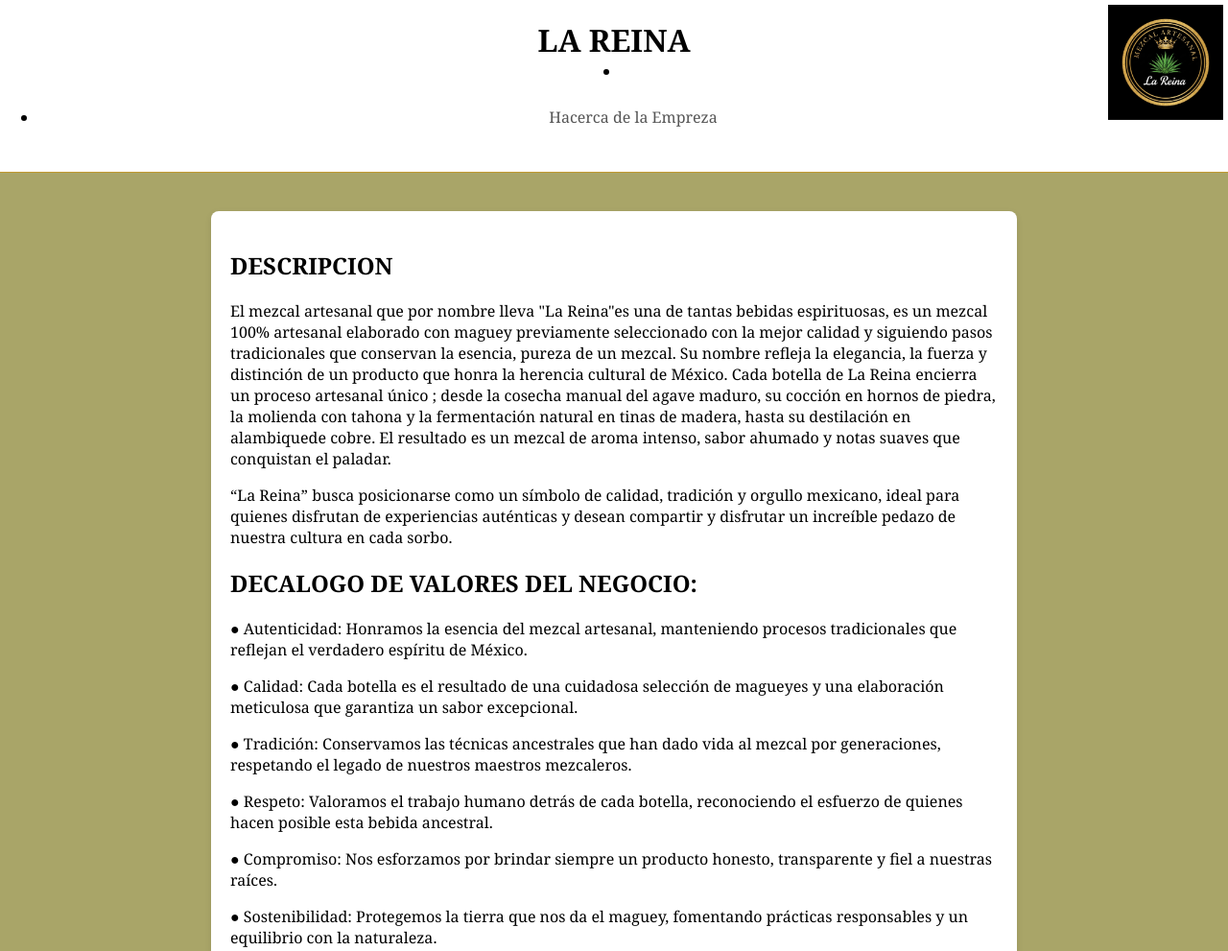
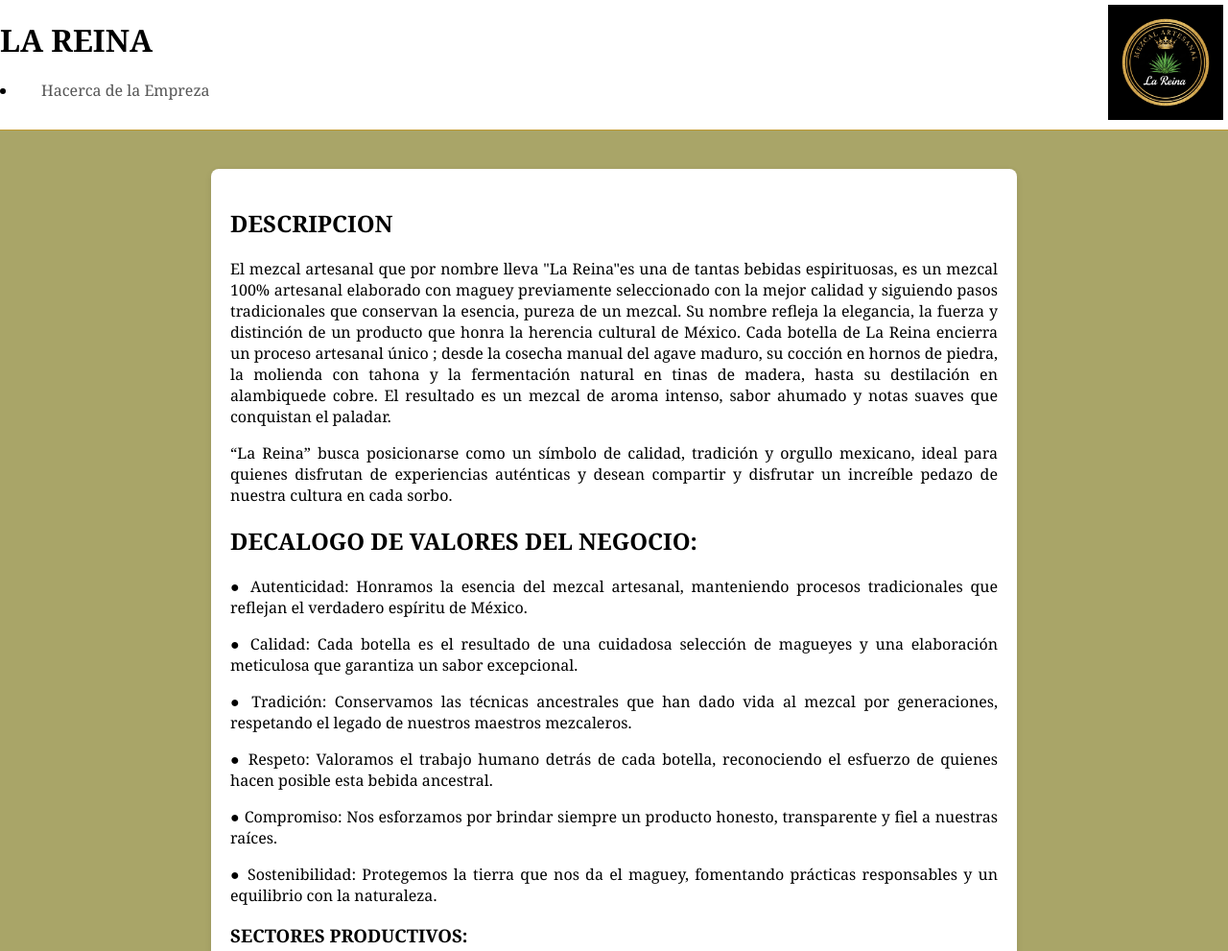
Before and after one commit to sntiago426-del/sntiago426-del.github.io, a plain HTML site: page index.html in a window 1280 px wide. Shown: the top 991 px of the page at 96% size. Drawn offline with Linux system fonts and the light colour scheme.

Commit message:
Add files via upload

```diff
--- a/index.html
+++ b/index.html
@@ -7,15 +7,14 @@
   body { margin:0; background: #5e5109a6; }
   /* Imagen fija en la esquina superior derecha */
   .esquina {
-    position: fixed;   /* Se mantiene aunque hagas scroll */
-    top: 5px;         /* Distancia desde arriba */
-    right: 5px;       /* Distancia desde la derecha */
-    width: 120px;      /* Ajusta tamaño */
-    z-index: 1500;     /* Para que quede encima del contenido */
+    position: absolute;
+    top: 5px;
+    right: 5px;
+    width: 120px;
+    z-index: 1500;
   }
 
 </style>
-</head>
 <body>
 
 <!-- Imagen -->
@@ -33,10 +32,13 @@
     background: #ffffff;
     border-bottom: 1px solid #b6880ad7;
     padding: 20px 0;
-    text-align: center;
+    text-align: justify;
   }
   header h1 { margin: 0; }
-  }
+  p {
+      text-align: justify;
+      margin-bottom: 15px;
+    }
   /* --- Menú principal --- */
   nav ul {
     list-style: none;
@@ -87,9 +89,16 @@
     border-radius: 8px;
     box-shadow: 0 2px 6px rgba(0,0,0,0.1);
   }
+  footer {
+      text-align: center;
+      padding: 15px;
+      background: #111;
+      color: #aaa;
+      margin-top: 40px;
+    }
 </style>
 </head>
-<body>
+</body>
 
 <header>
   <h1>LA REINA</h1>
```
Also changed, not shown: mas-informacion.html (+3 -4 lines).
